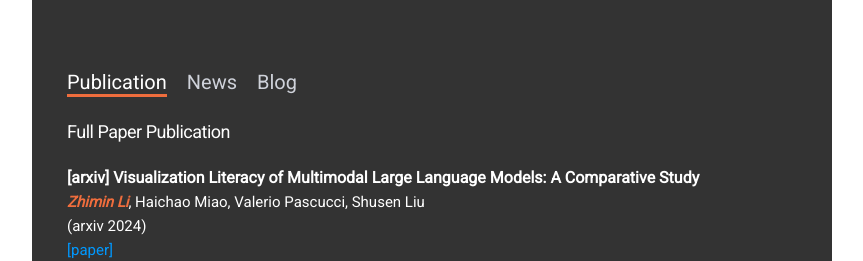
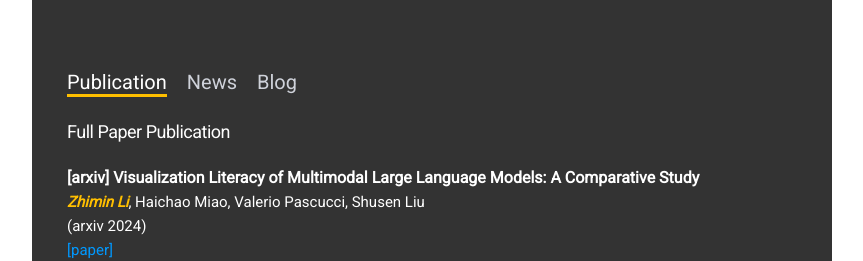
Before and after one commit to lzhimin/lzhimin.github.io, a plain HTML site: page index.html in a window 1280 px wide. Shown: the part 490-751 px from the top of the page, without its empty margins (208-1071 px from the left). Drawn offline with nearby package versions, Linux system fonts and the light colour scheme.

Commit message:
update color

```diff
--- a/style.css
+++ b/style.css
@@ -20,7 +20,7 @@ body {
 a {
   font-weight: normal;
   text-decoration: none;
-  color:#EF6D3D;
+  color:#ffbf00;
 }
 a:focus {
   outline: thin dotted;
@@ -129,7 +129,7 @@ ul.main-menu li a:hover {
 }
 ul.main-menu li a.active {
   color:#FFFFFF;
-  border-bottom-color:#EF6D3D;
+  border-bottom-color:#ffbf00;
 }
 
 /* Utility classes */
@@ -144,5 +144,5 @@ ul.main-menu li a.active {
 
 .text_highlight{
   font-style: italic;
-  color: #EF6D3D;
+  color: #ffbf00;/*#EF6D3D;*/
 }
```
